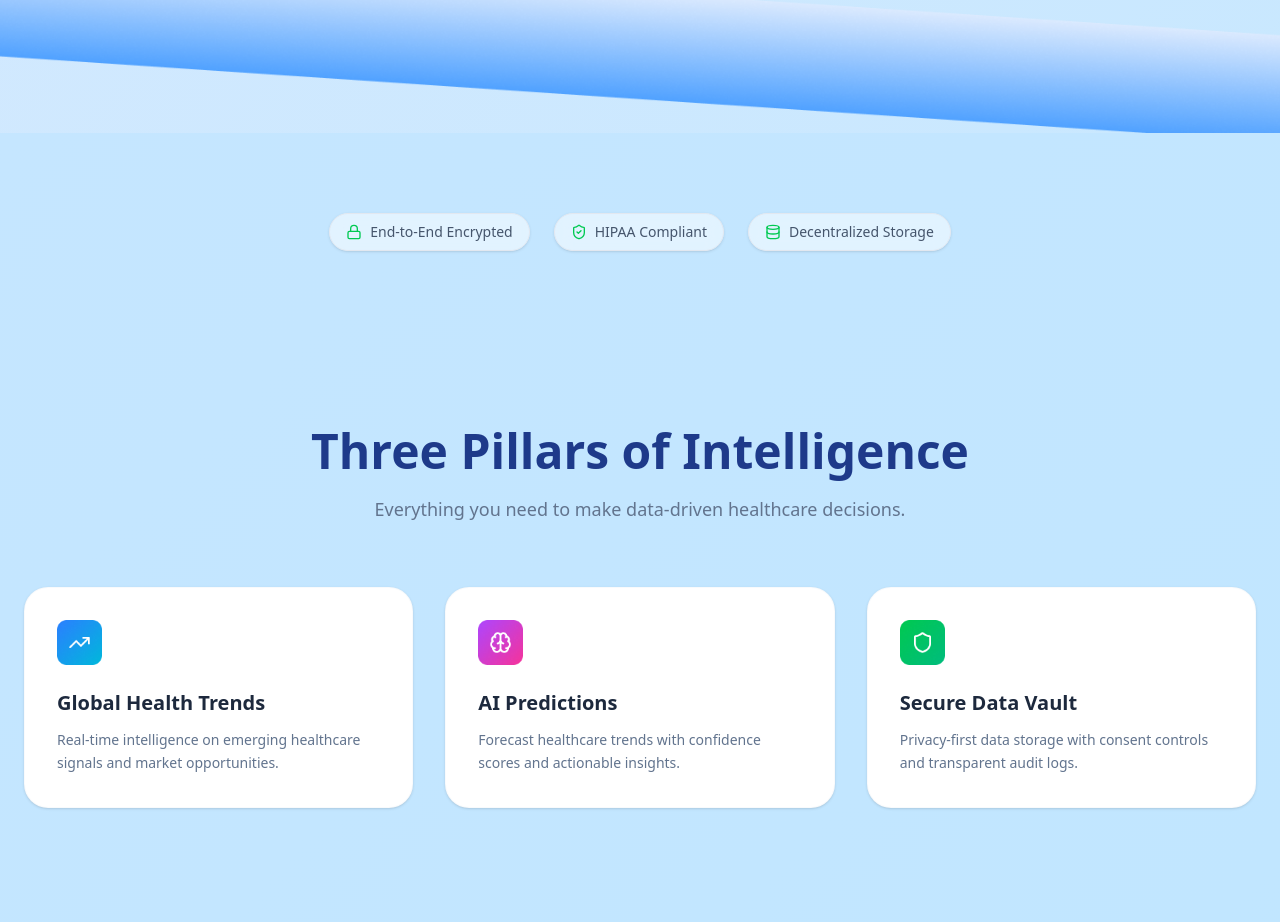
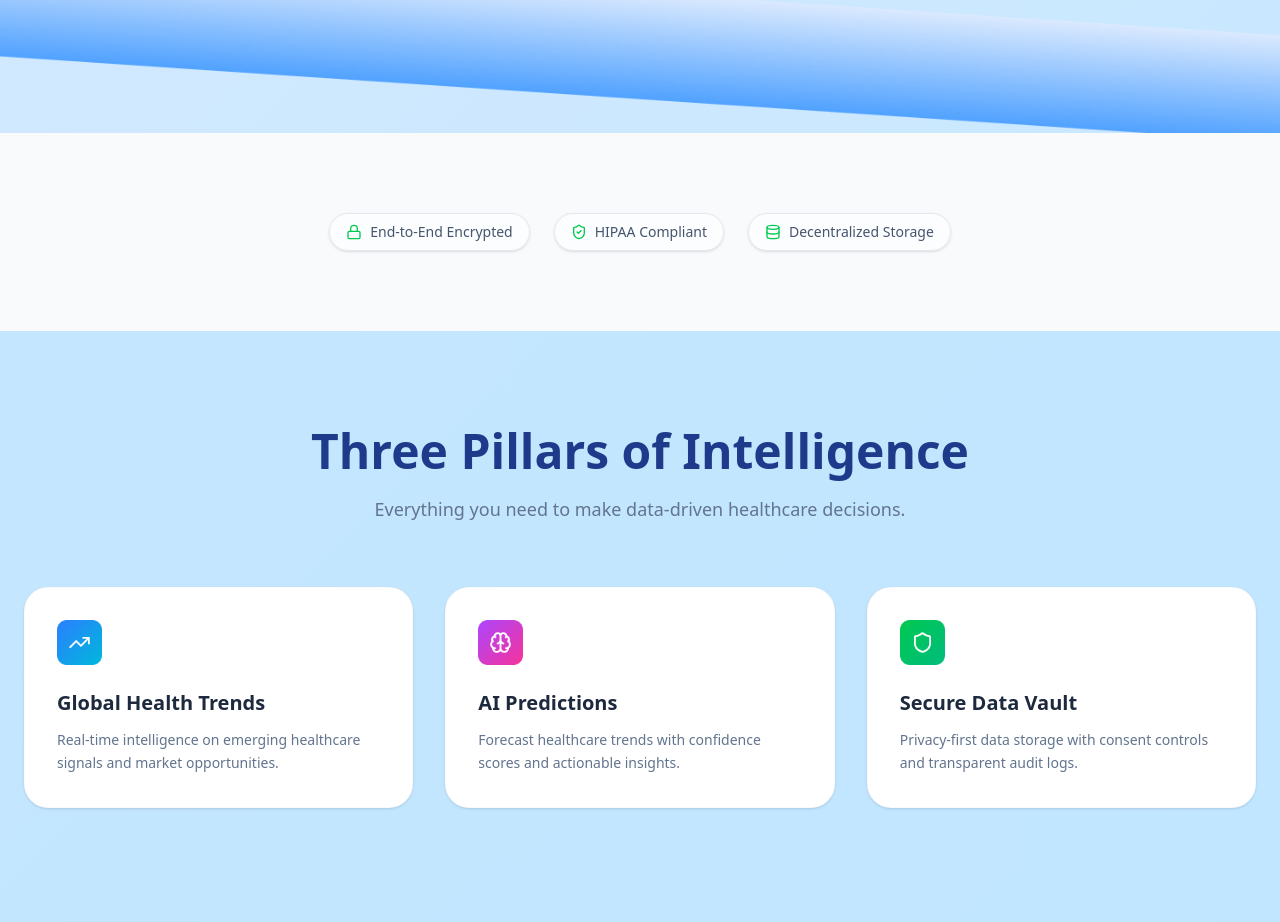
Before and after one commit to Djsteplion/PulseGuard_Ai, a Next.js app: page / in a window 1280 px wide. Shown: the part 1360-2282 px from the top of the page. Built offline with nearby package versions, Linux system fonts and the light colour scheme.

Commit message:
Add background color to Pillars component

```diff
--- a/components/landing_page/pillars.tsx
+++ b/components/landing_page/pillars.tsx
@@ -9,7 +9,7 @@ const Pillars = () => {
   ];
 
   return (
-    <div className="flex flex-wrap justify-center gap-3 md:gap-6 py-12 lg:py-20">
+    <div className="flex flex-wrap justify-center gap-3 md:gap-6 py-12 lg:py-20 w-full bg-slate-50">
         {badges.map((badge, index) => (
           <div
             key={index}
@@ -27,4 +27,5 @@ const Pillars = () => {
   )
 }
 
+
 export default Pillars
```
